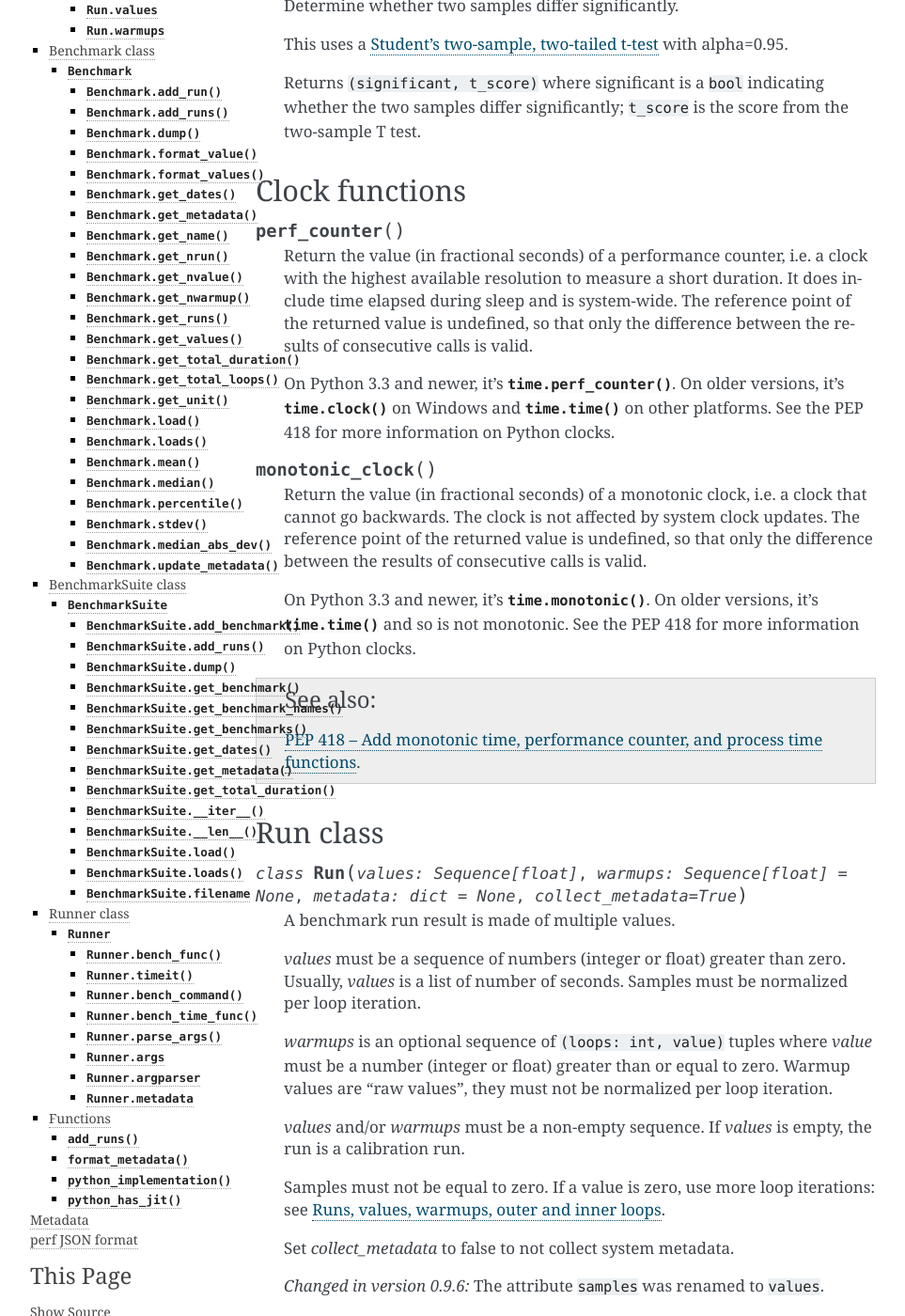
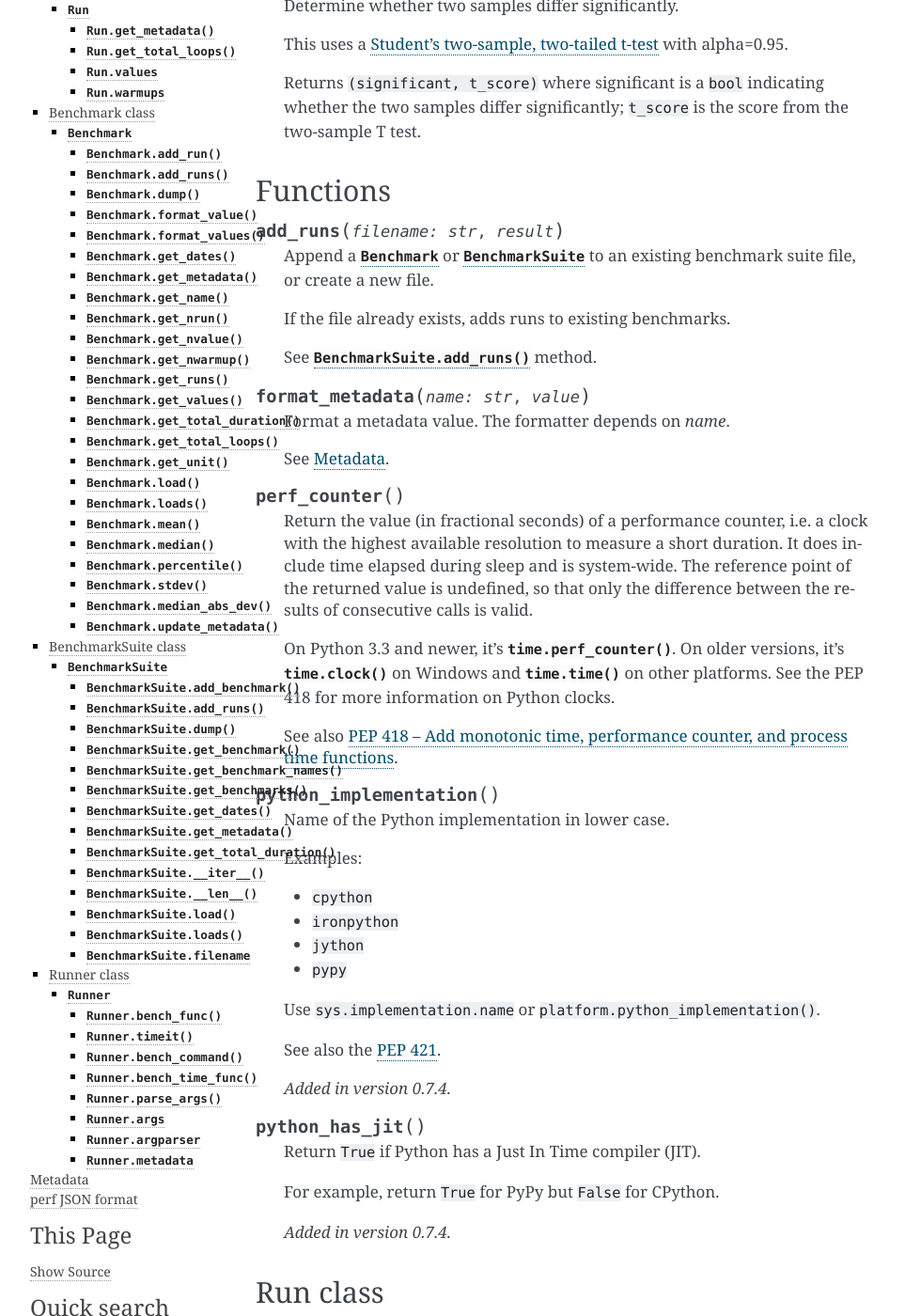
Before and after one commit to psf/pyperf, a Sphinx documentation site: the page built from doc/api.rst, in a window 1280 px wide and 1400 px high, scrolled down 310 px. Shown: the whole window at 94% size, without its empty margins (148-1111 px from the left). Built offline with Sphinx 7.4.7, drawn with Linux system fonts in a browser that asks for light colours; some of the changed text lies outside the part shown.

Commit message:
Remove monotonic_clock() from the public API

```diff
--- a/doc/api.rst
+++ b/doc/api.rst
@@ -23,8 +23,24 @@
     score from the two-sample T test.
 
 
-Clock functions
----------------
+Functions
+---------
+
+.. function:: add_runs(filename: str, result)
+
+   Append a :class:`Benchmark` or :class:`BenchmarkSuite` to an existing
+   benchmark suite file, or create a new file.
+
+   If the file already exists, adds runs to existing benchmarks.
+
+   See :meth:`BenchmarkSuite.add_runs` method.
+
+
+.. function:: format_metadata(name: str, value)
+
+   Format a metadata value. The formatter depends on *name*.
+
+   See :ref:`Metadata <metadata>`.
 
 .. function:: perf_counter()
 
@@ -38,20 +54,34 @@
    it's :func:`time.clock` on Windows and :func:`time.time` on other
    platforms. See the PEP 418 for more information on Python clocks.
 
-.. function:: monotonic_clock()
+   See also `PEP 418 -- Add monotonic time, performance counter, and process
+   time functions <https://www.python.org/dev/peps/pep-0418/>`_.
 
-   Return the value (in fractional seconds) of a monotonic clock, i.e. a clock
-   that cannot go backwards.  The clock is not affected by system clock updates.
-   The reference point of the returned value is undefined, so that only the
-   difference between the results of consecutive calls is valid.
 
-   On Python 3.3 and newer, it's :func:`time.monotonic`. On older versions,
-   it's :func:`time.time` and so is not monotonic. See the PEP 418 for more
-   information on Python clocks.
+.. function:: python_implementation()
 
-.. seealso::
-   `PEP 418 -- Add monotonic time, performance counter, and process time
-   functions <https://www.python.org/dev/peps/pep-0418/>`_.
+   Name of the Python implementation in lower case.
+
+   Examples:
+
+   * ``cpython``
+   * ``ironpython``
+   * ``jython``
+   * ``pypy``
+
+   Use ``sys.implementation.name`` or ``platform.python_implementation()``.
+
+   See also the `PEP 421 <https://www.python.org/dev/peps/pep-0421/>`_.
+
+   .. versionadded:: 0.7.4
+
+.. function:: python_has_jit()
+
+   Return ``True`` if Python has a Just In Time compiler (JIT).
+
+   For example, return ``True`` for PyPy but ``False`` for CPython.
+
+   .. versionadded:: 0.7.4
 
 
 Run class
@@ -615,52 +645,6 @@
       Benchmark metadata (``dict``).
 
 
-Functions
----------
-
-.. function:: add_runs(filename: str, result)
-
-   Append a :class:`Benchmark` or :class:`BenchmarkSuite` to an existing
-   benchmark suite file, or create a new file.
-
-   If the file already exists, adds runs to existing benchmarks.
-
-   See :meth:`BenchmarkSuite.add_runs` method.
-
-
-.. function:: format_metadata(name: str, value)
-
-   Format a metadata value. The formatter depends on *name*.
-
-   See :ref:`Metadata <metadata>`.
-
-
-.. function:: python_implementation()
-
-   Name of the Python implementation in lower case.
-
-   Examples:
-
-   * ``cpython``
-   * ``ironpython``
-   * ``jython``
-   * ``pypy``
-
-   Use ``sys.implementation.name`` or ``platform.python_implementation()``.
-
-   See also the `PEP 421 <https://www.python.org/dev/peps/pep-0421/>`_.
-
-   .. versionadded:: 0.7.4
-
-.. function:: python_has_jit()
-
-   Return ``True`` if Python has a Just In Time compiler (JIT).
-
-   For example, return ``True`` for PyPy but ``False`` for CPython.
-
-   .. versionadded:: 0.7.4
-
-
 .. _metadata:
 
 Metadata
--- a/doc/changelog.rst
+++ b/doc/changelog.rst
@@ -10,6 +10,7 @@
 * Remove ``format()`` and ``__str__()`` methods from Benchmark. These methods
   were too opiniated.
 * Rename ``--name=NAME`` option to ``--benchmark=NAME``
+* Remove ``perf.monotonic_clock()`` since it wasn't monotonic on Python 2.7.
 
 Version 0.9.6 (2017-03-15)
 --------------------------
--- a/perf/__init__.py
+++ b/perf/__init__.py
@@ -6,19 +6,18 @@
 # Clocks
 try:
     # Python 3.3+ (PEP 418)
-    from time import monotonic as monotonic_clock, perf_counter
+    from time import perf_counter
 except ImportError:
     import sys
     import time
 
-    monotonic_clock = time.time
     if sys.platform == "win32":
         perf_counter = time.clock
     else:
         perf_counter = time.time
 
     del sys, time
-__all__ = ['monotonic_clock', 'perf_counter']
+__all__ = ['perf_counter']
 
 
 from perf._utils import is_significant, python_implementation, python_has_jit  # noqa
```
Also changed, not shown: 2 other files.
